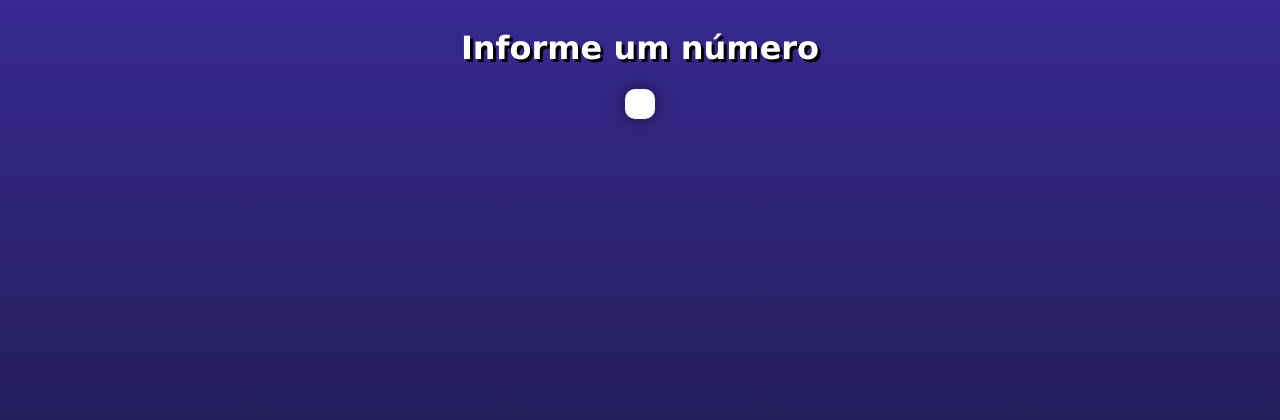
After one commit to a9180/cursophp, a PHP site: page / in a window 1280 px wide. The commit adds this page. Shown: the top 420 px of the page. Run offline with PHP 8.4, Linux system fonts and the light colour scheme.

Commit message:
Tudo atualizado

```diff
--- a/Desafios/d001.php
+++ b/Desafios/d001.php
@@ -8,11 +8,11 @@
 </head>
 <body>
     <header>
-        <h1></h1>
+        <h1>Resultado final</h1>
     </header>
     <section>
         <?php
-            $numero = 10000;
+            $numero = $_REQUEST["número"] ?? 0;
             $antecessor = $numero - 1;
             $sucessor = $numero + 1;
             echo ("O antecessor e o sucessor de $numero é $antecessor e $sucessor.");
--- /dev/null
+++ b/Desafios/index.html
@@ -0,0 +1,17 @@
+<!DOCTYPE html>
+<html lang="pt-br">
+<head>
+    <meta charset="UTF-8">
+    <meta name="viewport" content="width=device-width, initial-scale=1.0">
+    <link rel="stylesheet" href="style.css">
+    <title>Antecessor e Sucessor</title>
+</head>
+<body>
+    <header>
+        <h1>Informe um número</h1>
+    </header>
+    <section>
+
+    </section>
+</body>
+</html>
```
